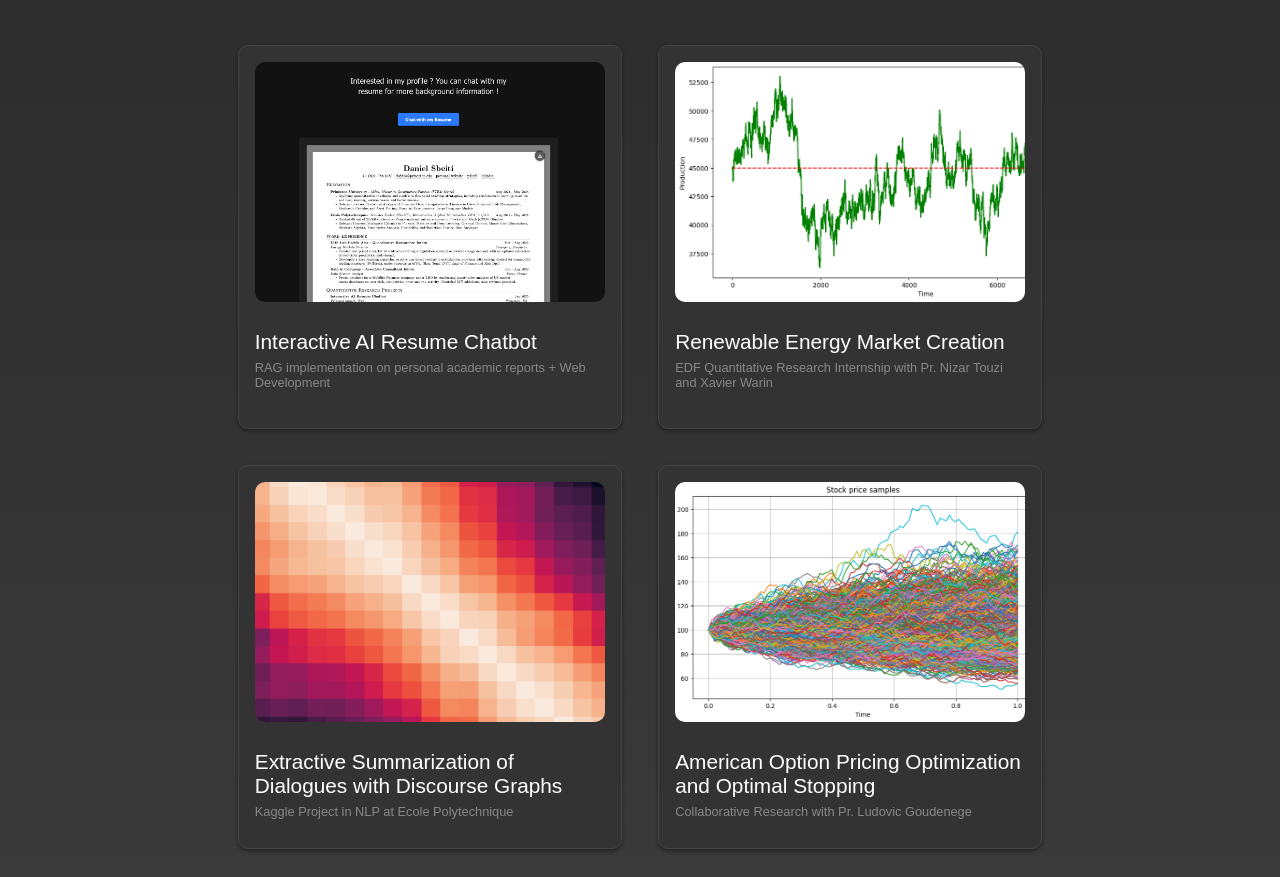
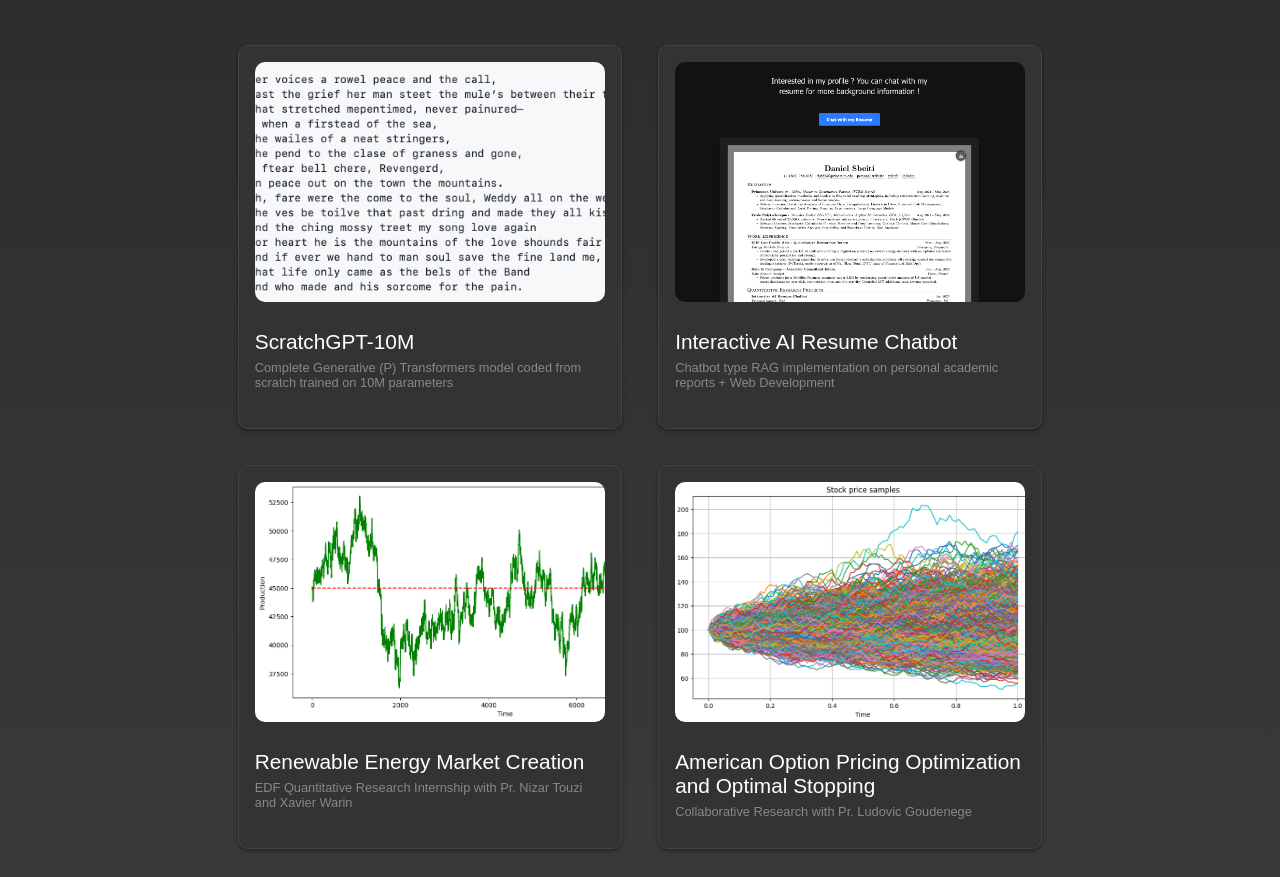
Before and after one commit to danielsbeiti/danielsbeiti.github.io, a plain HTML site: page index.html in a window 1280 px wide. Shown: the part 755-1632 px from the top of the page. Drawn offline with Linux system fonts and the light colour scheme.

Commit message:
new project

```diff
--- a/index.html
+++ b/index.html
@@ -65,32 +65,32 @@
       <h2>Research Projects</h2>
       <!-- Project cards -->
       <article class="card">
-        <img src="media/chatcv.png" alt="Project 1" />
-        <a href="http://danielsbeiticv.com" class="card-title" target="_blank">Interactive AI Resume Chatbot</a>
-        <p class="card-subtitle">RAG implementation on personal academic reports + Web Development</p>
+        <img src="media/scratch.png" alt="ScratchGPT" />
+        <a href="https://github.com/danielsbeiti/ScratchGPT-10M" class="card-title" target="_blank">ScratchGPT-10M</a>
+        <p class="card-subtitle">Complete Generative (P) Transformers model coded from scratch trained on 10M parameters</p>
       </article>
       <article class="card">
-        <img src="media/edf.png" alt="Project 2" style="object-fit: cover; object-position: left;" />
+        <img src="media/chatcv.png" alt="InteractiveResume" />
+        <a href="http://danielsbeiticv.com" class="card-title" target="_blank">Interactive AI Resume Chatbot</a>
+        <p class="card-subtitle">Chatbot type RAG implementation on personal academic reports + Web Development</p>
+      </article>
+      <article class="card">
+        <img src="media/edf.png" alt="EDF Internship" style="object-fit: cover; object-position: left;" />
         <a href="media/rapports/Rapport de Stage Daniel Sbeiti.pdf" class="card-title" target="_blank">Renewable Energy Market Creation</a>
         <p class="card-subtitle">EDF Quantitative Research Internship with Pr. Nizar Touzi and Xavier Warin</p>
       </article>
       <article class="card">
-        <img src="media/nlp.png" alt="Project 3" />
-        <a class="card-title" target="_blank">Extractive Summarization of Dialogues with Discourse Graphs</a>
-        <p class="card-subtitle">Kaggle Project in NLP at Ecole Polytechnique</p>
-      </article>
-      <article class="card">
-        <img src="media/ea1.png" alt="Project 4" />
+        <img src="media/ea1.png" alt="EA Option Pricing" />
         <a href="media/rapports/EA_Recherche.pdf" class="card-title" target="_blank">American Option Pricing Optimization and Optimal Stopping</a>
         <p class="card-subtitle">Collaborative Research with Pr. Ludovic Goudenege</p>
       </article>
       <article class="card">
-        <img src="media/skt2.png" alt="Project 5" style="object-fit: cover; object-position:top;"/>
+        <img src="media/skt2.png" alt="PSC Markov" style="object-fit: cover; object-position:top;"/>
         <a href="media/rapports/rapport_psc.pdf" class="card-title" target="_blank">Stochastic Modelling of Cross-Diffusion in Population Dynamics</a>
         <p class="card-subtitle">Collaborative Research with Pr. Maxime Breden and Pr. Vincent Bansaye</p>
       </article>
       <article class="card">
-        <img src="media/tipe1.png" alt="Project 6" style="object-fit: cover; object-position:right;"/>
+        <img src="media/tipe1.png" alt="TIPE Chua" style="object-fit: cover; object-position:right;"/>
         <a href="media/rapports/TIPE DANOU.pdf" class="card-title" target="_blank">Homemade Chaotic Circuit for Signal Ecryption and RNG Generator </a>
         <p class="card-subtitle">Research Project in Physics for Polytechnique national entrance exam</p>
       </article>
```
Also changed, not shown: media/scratch.png (added).
